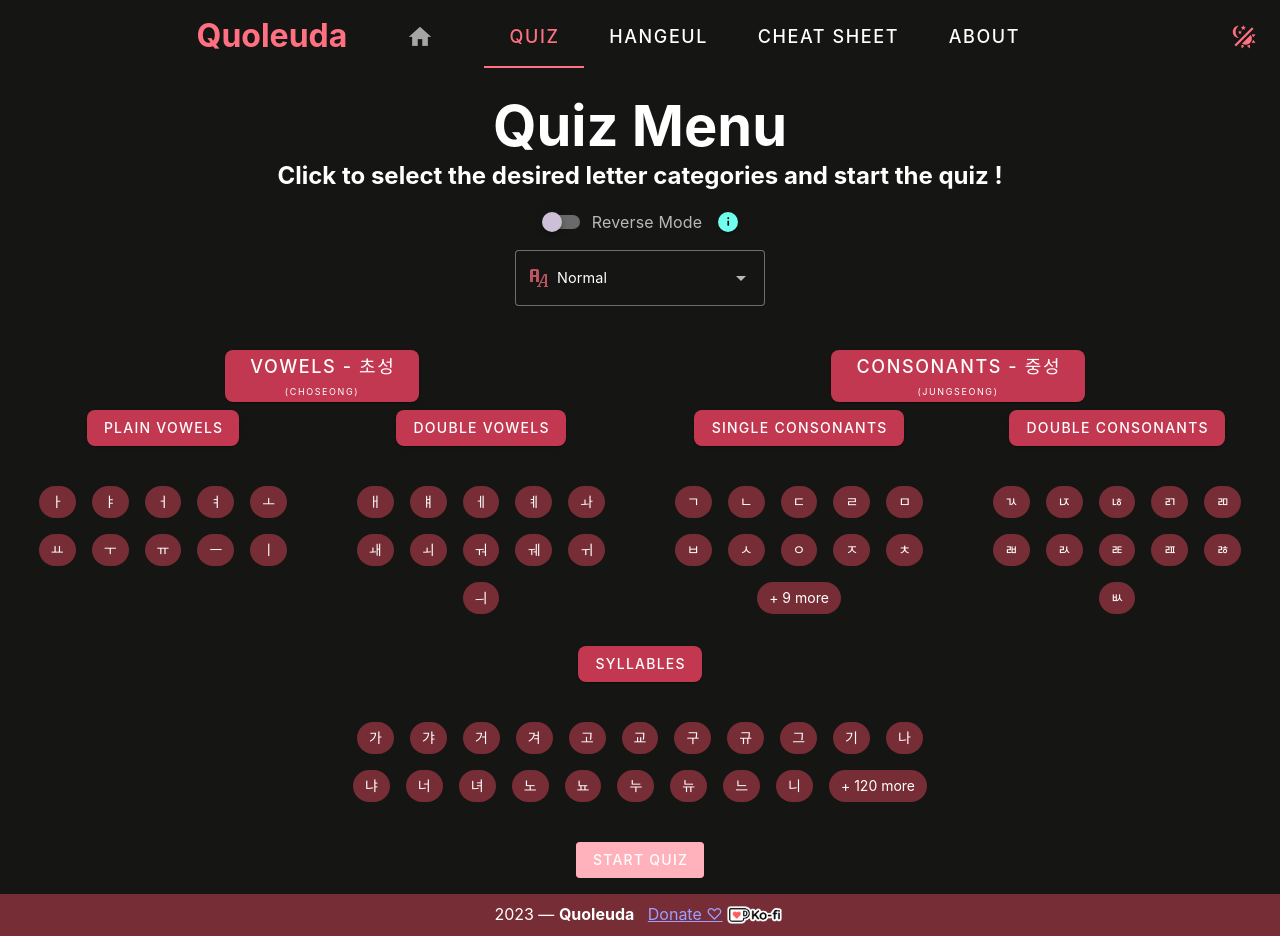
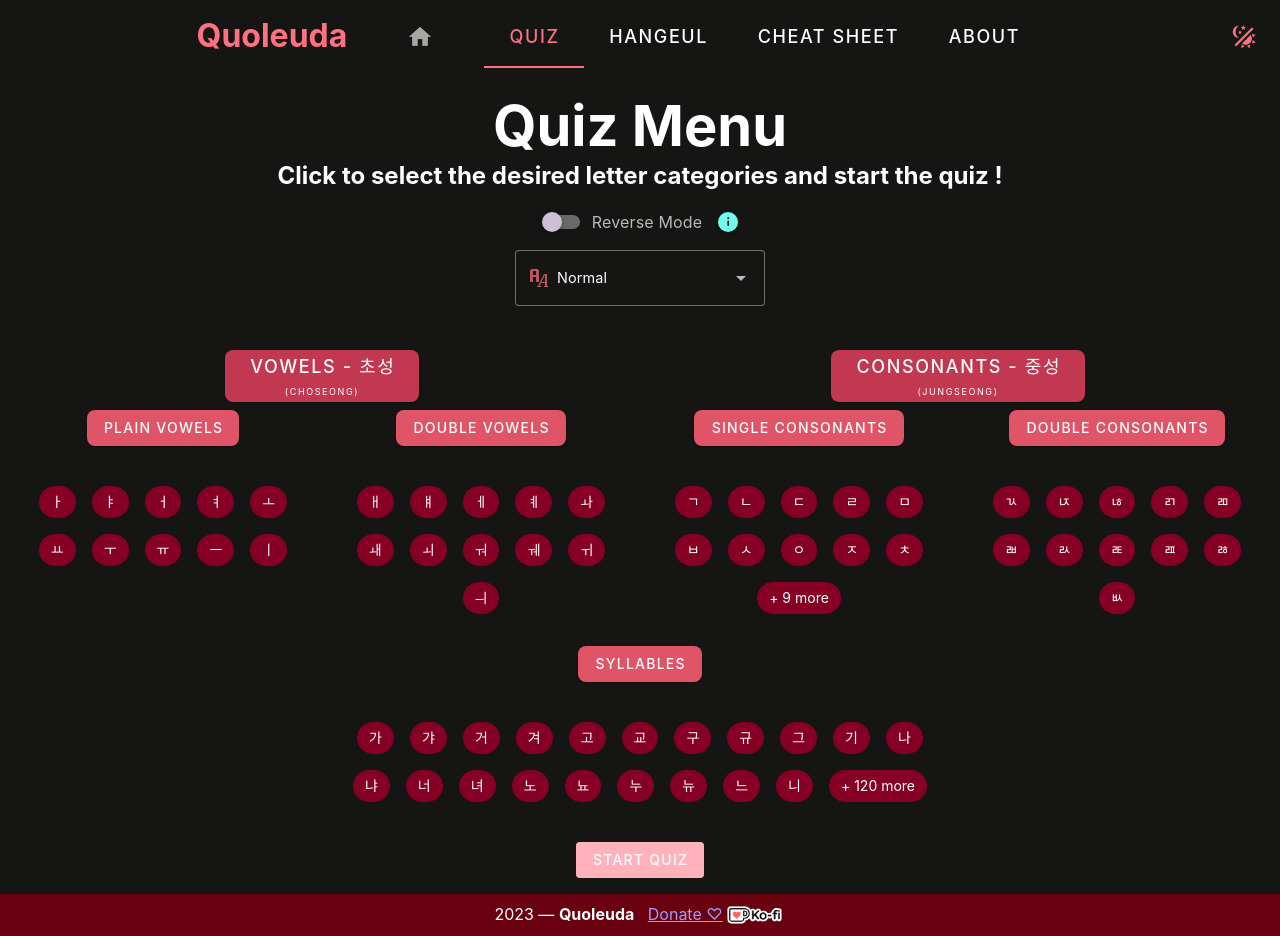
Before and after one commit to gabrielle-mlt/quoleuda, a Vue app: page /quiz-menu in a window 1280 px wide. Built offline with nearby package versions, Linux system fonts and the light colour scheme.

Commit message:
chore: better ui

```diff
--- a/src/App.vue
+++ b/src/App.vue
@@ -70,7 +70,7 @@
         <router-view style="top: 63px;" />
         <v-footer
           :app="true"
-          color="primary-desaturate-1"
+          color="primary-darken-5"
         >
           <v-row
             justify="center"
--- a/src/main.js
+++ b/src/main.js
@@ -16,28 +16,17 @@ const lightThemeColor = new TinyColor('#ff7081')
 const darkThemeColor = new TinyColor('#ff7081')
 // pastel success color
 const successColor = new TinyColor('#a5daa5')
+const incorrectColor = new TinyColor('#ff8f81')
+// const incorrectColor = new TinyColor('#0000ff')
 
 const lightTheme = {
   dark: false,
   colors: {
     background: '#fff3f8',
     primary: lightThemeColor.toString(),
-    'primary-lighten-1': lightThemeColor.clone().lighten(30).toString(),
-    'primary-lighten-2': lightThemeColor.clone().lighten(60).toString(),
-    'primary-lighten-3': lightThemeColor.clone().lighten(80).toString(),
-    'primary-darken-1': lightThemeColor.clone().darken(30).toString(),
-    'primary-darken-2': lightThemeColor.clone().darken(60).toString(),
-    'primary-darken-3': lightThemeColor.clone().darken(65).toString(),
-    'primary-desaturate-1': lightThemeColor.clone().darken(40).desaturate(55).toString(),
     secondary: lightThemeColor.clone().complement(),
-    'secondary-lighten-1': lightThemeColor.clone().complement().lighten(30),
-    'secondary-lighten-2': lightThemeColor.clone().complement().lighten(60),
-    'secondary-lighten-3': lightThemeColor.clone().complement().lighten(80),
-    'secondary-darken-1': lightThemeColor.clone().complement().darken(30),
-    'secondary-darken-2': lightThemeColor.clone().complement().darken(60),
-    'secondary-darken-3': lightThemeColor.clone().complement().darken(65),
     success: successColor.toString(),
-    'success-lighten-1': successColor.clone().lighten(30).toString()
+    incorrect: incorrectColor.toString()
 
   }
 }
@@ -47,36 +36,23 @@ const darkTheme = {
   colors: {
     background: '#151514',
     primary: darkThemeColor.toString(),
-    'primary-lighten-1': darkThemeColor.clone().lighten(30).toString(),
-    'primary-lighten-2': darkThemeColor.clone().lighten(60).toString(),
-    'primary-lighten-3': darkThemeColor.clone().lighten(80).toString(),
-    'primary-darken-1': darkThemeColor.clone().darken(30).toString(),
-    'primary-darken-2': darkThemeColor.clone().darken(60).toString(),
-    'primary-darken-3': darkThemeColor.clone().darken(65).toString(),
-    'primary-desaturate-1': darkThemeColor.clone().darken(40).desaturate(55).toString(),
     secondary: darkThemeColor.clone().complement(),
-    'secondary-lighten-1': darkThemeColor.clone().complement().lighten(30),
-    'secondary-lighten-2': darkThemeColor.clone().complement().lighten(60),
-    'secondary-lighten-3': darkThemeColor.clone().complement().lighten(90),
-    'secondary-darken-1': darkThemeColor.clone().complement().darken(30),
-    'secondary-darken-2': darkThemeColor.clone().complement().darken(60),
-    'secondary-darken-3': darkThemeColor.clone().complement().darken(65),
     success: successColor.toString(),
-    'success-lighten-1': successColor.clone().lighten(30).toString()
+    incorrect: incorrectColor.toString()
   }
 }
 
 const vuetify = createVuetify({
   theme: {
     defaultTheme: 'darkTheme',
+    variations: {
+      colors: ['primary', 'secondary', 'success', 'incorrect'],
+      lighten: 3,
+      darken: 5
+    },
     themes: {
       lightTheme,
       darkTheme
-    },
-    variations: {
-      colors: ['primary', 'secondary'],
-      lighten: 5,
-      darken: 2
     }
   },
   components,
--- a/src/pages/HangeulPage.vue
+++ b/src/pages/HangeulPage.vue
@@ -139,7 +139,7 @@
 }
 
 .v-col > div > p > span {
-  color: #ff7081;
+  color: rgb(var(--v-theme-primary));
   font-weight: bold;
 }
 
--- a/src/pages/QuizMenu.vue
+++ b/src/pages/QuizMenu.vue
@@ -154,7 +154,7 @@
             class="col-md-6"
           >
             <v-btn
-              :color="selectedModes.includes(cat.id)? 'primary-lighten-2' : 'primary-darken-2'"
+              :color="selectedModes.includes(cat.id)? 'primary-lighten-2' : 'primary-darken-1'"
               :elevation="selectedModes.includes(cat.id)? '8' : '1'"
               rounded="lg"
               @click="modifySelection([cat])"
@@ -171,7 +171,7 @@
               >
                 <v-chip
                   :class="fontClass"
-                  :color="selectedModes.includes(cat.id)? 'primary-lighten-1' : 'primary-desaturate-1'"
+                  :color="selectedModes.includes(cat.id)? 'primary-lighten-1' : 'primary-darken-4'"
                   :style="{ 'font-size': (!reverseMode && fontMode === 'nanum-pen-script' ? '1.6rem' : '') }"
                   class="ma-2"
                   elevation="0"
@@ -184,7 +184,7 @@
               <v-chip
                 v-if="[...hangeul.filter(a => a.type === cat.id)].length - 10 === 1"
                 :class="fontClass"
-                :color="selectedModes.includes(cat.id)? 'primary-lighten-1' : 'primary-desaturate-1'"
+                :color="selectedModes.includes(cat.id)? 'primary-lighten-1' : 'primary-darken-4'"
                 :style="{ 'font-size': (!reverseMode && fontMode === 'nanum-pen-script' ? '1.6rem' : '') }"
                 class="ma-2"
                 elevation="0"
@@ -197,7 +197,7 @@
               </v-chip>
               <v-chip
                 v-else-if="[...hangeul.filter(a => a.type === cat.id)].length - 10 > 1"
-                :color="selectedModes.includes('syllable')? 'primary-lighten-1' : 'primary-desaturate-1'"
+                :color="selectedModes.includes(cat.id)? 'primary-lighten-1' : 'primary-darken-4'"
                 class="ma-2"
                 elevation="0"
                 variant="elevated"
@@ -212,7 +212,7 @@
     <v-row justify="center">
       <v-col cols="6">
         <v-btn
-          :color="selectedModes.includes('syllable')? 'primary-lighten-2' : 'primary-darken-2'"
+          :color="selectedModes.includes('syllable')? 'primary-lighten-2' : 'primary-darken-1'"
           :elevation="selectedModes.includes('syllable')? '8' : '1'"
           rounded="lg"
           @click="modifySelection([{id:'syllable'}])"
@@ -229,7 +229,7 @@
           >
             <v-chip
               :class="fontClass"
-              :color="selectedModes.includes('syllable')? 'primary-lighten-1' : 'primary-desaturate-1'"
+              :color="selectedModes.includes('syllable')? 'primary-lighten-1' : 'primary-darken-4'"
               :style="{ 'font-size': (!reverseMode && fontMode === 'nanum-pen-script' ? '1.6rem' : '') }"
               class="ma-2"
               elevation="0"
@@ -241,7 +241,7 @@
           </v-item>
           <v-chip
             v-if="syllables.length - 20 > 0"
-            :color="selectedModes.includes('syllable')? 'primary-lighten-1' : 'primary-desaturate-1'"
+            :color="selectedModes.includes('syllable')? 'primary-lighten-1' : 'primary-darken-4'"
             class="ma-2"
             elevation="0"
             variant="elevated"
--- a/src/pages/QuizPage.vue
+++ b/src/pages/QuizPage.vue
@@ -30,8 +30,10 @@
           cols="auto"
         >
           <v-card
-            :class="i === currentCard ? 'growing-card':''"
-            :color="character.done ? 'success' : 'primary-lighten-2'"
+            :class="`${i === currentCard ? 'growing-card':''} ${!character.done && i !== currentCard &&
+              character.incorrect ?
+                'incorrect':''}`"
+            :color="character.done ? 'success' : (character.incorrect ? 'incorrect':'primary-lighten-2')"
             class="transition-card"
             elevation="0"
             rounded="xl"
@@ -50,7 +52,7 @@
                 :id="`input-${i}`"
                 :ref="`input-${i}`"
                 v-model.trim="character.answer"
-                :bg-color="character.color || 'primary-lighten-3'"
+                :bg-color="(character.color || 'primary') + '-lighten-3'"
                 :placeholder="character.placeholder"
                 :readonly="character.done"
                 class="mt-6 mx-3 elevation-0 font-weight-bold centered-input"
@@ -59,7 +61,8 @@
                 oninput="this.value?.length > 4 ? this.value = this.value.slice(0,4) : this.value"
                 rounded="circle"
                 variant="solo"
-                @keydown.enter.prevent="checkCorrespondence($event, character, i)"
+                @keydown.enter.prevent="!$vuetify.display.mobile && $event.target.value !== undefined &&
+                  $event.target.value !== ''?checkCorrespondence($event, character, i):goToNextInput(i);"
                 @keydown.tab.prevent="$vuetify.display.mobile && $event.target.value !== undefined && $event.target.value !== ''?
                   checkCorrespondence($event, character, i):goToNextInput(i);"
                 @update:focused="currentCard = i"
@@ -192,11 +195,13 @@ export default {
         : character.ro.includes(event.target.value.toLowerCase())
       if (guess) {
         character.placeholder = event.target.value.length ? event.target.value : character.placeholder
-        character.color = 'success-lighten-1'
+        character.color = 'success'
         character.done = true
         character.score = character.tries > 1 ? 1 / (character.tries * 0.6) : 1
 
         this.results.push(character)
+      } else {
+        character.incorrect = true
       }
 
       this.goToNextInput(i)
--- a/src/style.css
+++ b/src/style.css
@@ -71,3 +71,50 @@ h1 {
 .black-han-sans-font {
     font-family: 'Black Han Sans', sans-serif;
 }
+
+
+.incorrect {
+    animation: wrong 1s linear 1;
+}
+
+@keyframes wrong {
+    0% {
+        background-color: rgb(var(--v-theme-incorrect));
+        border-color: rgb(var(--v-theme-incorrect));
+        transform: translateX(0) scale(1.1);
+
+    }
+
+    10% {
+        background-color: rgb(var(--v-theme-incorrect));
+        border-color: rgb(var(--v-theme-incorrect));
+        transform: translateX(3px) scale(1.06);
+    }
+
+    20% {
+        background-color: rgb(var(--v-theme-incorrect));
+        border-color: rgb(var(--v-theme-incorrect));
+        transform: translateX(-3px);
+    }
+
+    30% {
+        transform: translateX(3px);
+    }
+
+    40% {
+        transform: translateX(-3px);
+    }
+
+    50% {
+        transform: translateX(3px);
+    }
+
+    60% {
+        transform: translateX(-3px);
+    }
+
+    70% {
+        transform: translateX(0) scale(1);
+    }
+
+}
```
